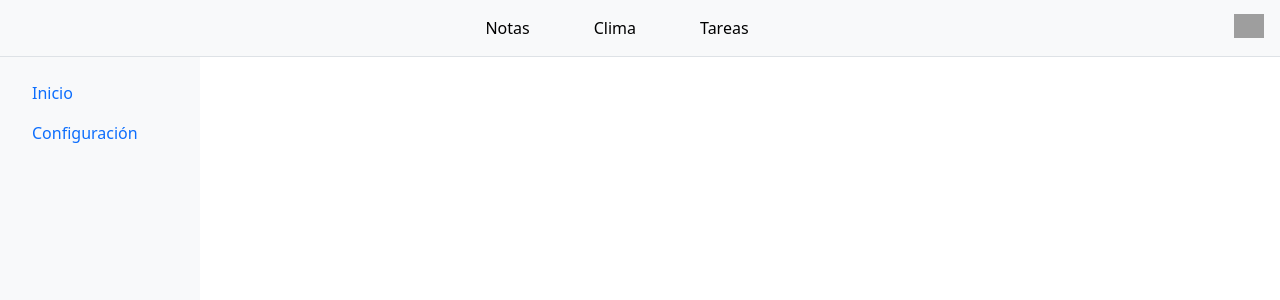
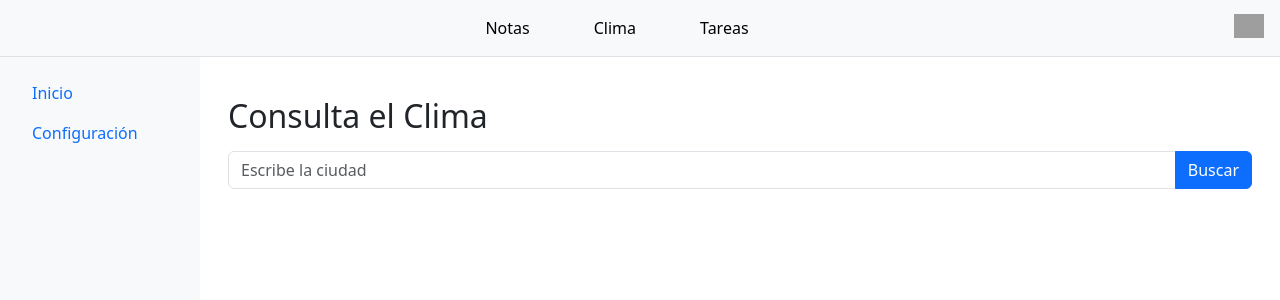
Before and after one commit to TheJonaCode/Personal-Dashboard, a React (Vite) app: page /clima in a window 1280 px wide. Shown: the top 300 px of the page. Built offline with nearby package versions, Linux system fonts and the light colour scheme; grey boxes are pictures that could not be loaded.

Commit message:
Modulo clima

```diff
--- a/src/App.jsx
+++ b/src/App.jsx
@@ -1,8 +1,9 @@
 import { BrowserRouter, Routes, Route } from "react-router-dom";
 import Header from "./components/header";
 import Sidebar from "./components/Sidebar";
-import Notas from "./components/notas";
 
+import Notas from "./pages/Notas";
+import Clima from "./pages/Clima";
 import Dashboard from "./pages/dashboard";
 import Configuracion from "./pages/configuracion";
 
@@ -18,6 +19,7 @@ function App() {
           <Route path="/" element={<Dashboard />} />
           <Route path="/configuracion" element={<Configuracion />} />
           <Route path="/notas" element={<Notas />} />
+          <Route path="/clima" element={<Clima />} />
         </Routes>
       </div>
     </div>
--- a/src/components/header.jsx
+++ b/src/components/header.jsx
@@ -6,7 +6,7 @@ function Header() {
             <a className="nav-link active" aria-current="page" href="/Notas">
               Notas
             </a>
-            <a className="mx-5 nav-link active" aria-current="page" href="#">
+            <a className="mx-5 nav-link active" aria-current="page" href="/Clima">
               Clima
             </a>
             <a className="nav-link active" aria-current="page" href="#">
--- /dev/null
+++ b/src/pages/Clima.jsx
@@ -0,0 +1,55 @@
+import { useState } from "react";
+import axios from "axios";
+
+function Clima() {
+  const [ciudad, setCiudad] = useState("");
+  const [datosClima, setDatosClima] = useState(null);
+  const [error, setError] = useState("");
+
+  const obtenerClima = async () => {
+    if (ciudad.trim() === "") return;
+
+    try {
+      const apiKey = "9e72d9cc00bcf04e6363fac694e4f2f3";
+      const url = `https://api.openweathermap.org/data/2.5/weather?q=${ciudad}&appid=${apiKey}&units=metric&lang=es`;
+
+      const respuesta = await axios.get(url);
+      setDatosClima(respuesta.data);
+      setError("");
+    } catch (err) {
+      console.log(err);
+      setError("Ciudad no encontrada o error en la consulta");
+      setDatosClima(null);
+    }
+  };
+
+  return (
+    <div className="container mt-4">
+      <h2>Consulta el Clima</h2>
+      <div className="input-group mt-3 mb-3">
+        <input type="text" className="form-control" placeholder="Escribe la ciudad" value={ciudad} onChange={(e) => setCiudad(e.target.value)} />
+        <button onClick={obtenerClima} className="btn btn-primary"> Buscar </button>
+      </div>
+
+      {error && <div className="alert alert-danger">{error}</div>}
+
+      {datosClima && (
+        <div className="card mt-3">
+          <div className="card-body">
+            <h3 className="card-title">{datosClima.name}</h3>
+            <p className="card-text">
+              Temperatura: {datosClima.main.temp}°C <br />
+              Clima: {datosClima.weather[0].description} <br />
+            </p>
+            <img
+              src={`https://openweathermap.org/img/wn/${datosClima.weather[0].icon}@2x.png`}
+              alt="Ícono clima"
+            />
+          </div>
+        </div>
+      )}
+    </div>
+  );
+}
+
+export default Clima;
--- a/src/pages/dashboard.jsx
+++ b/src/pages/dashboard.jsx
@@ -1,5 +1,3 @@
-import Notas from "../components/notas";
-
 function Dashboard() {
  return (
     <div>
@@ -18,7 +16,7 @@ function Dashboard() {
         <div class="card-body">
           <h5 class="card-title">Clima</h5>
           <p class="card-text">Visualiza el clima exacto en la ciudad o país que necesites.</p>
-          <a href="#" class="btn btn-primary">Ir a Clima</a>
+          <a href="/Clima" class="btn btn-primary">Ir a Clima</a>
         </div>
       </div>
       <div class="card w-25">
```
Also changed, not shown: src/pages/Notas.jsx (renamed from src/components/Notas.jsx).
